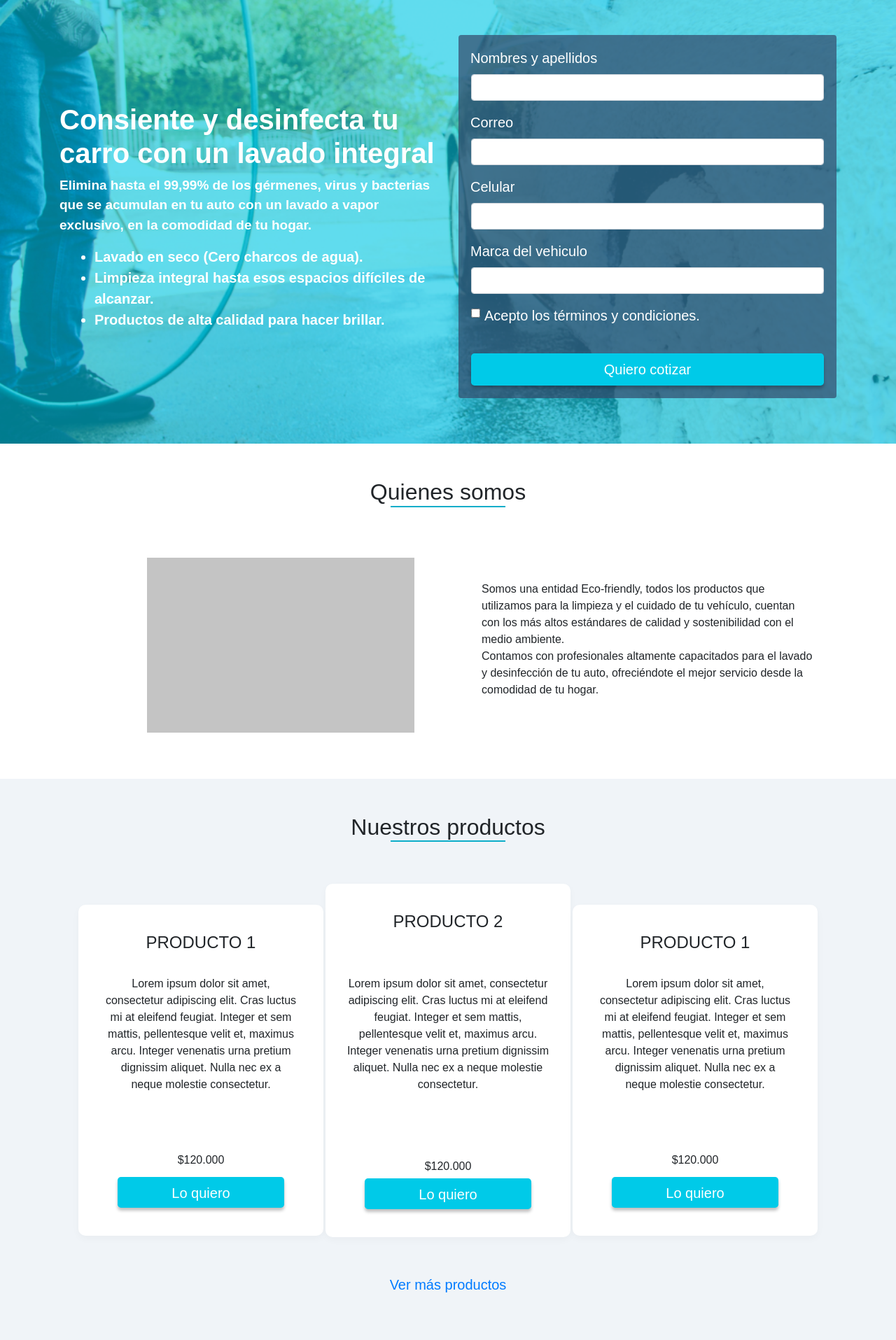
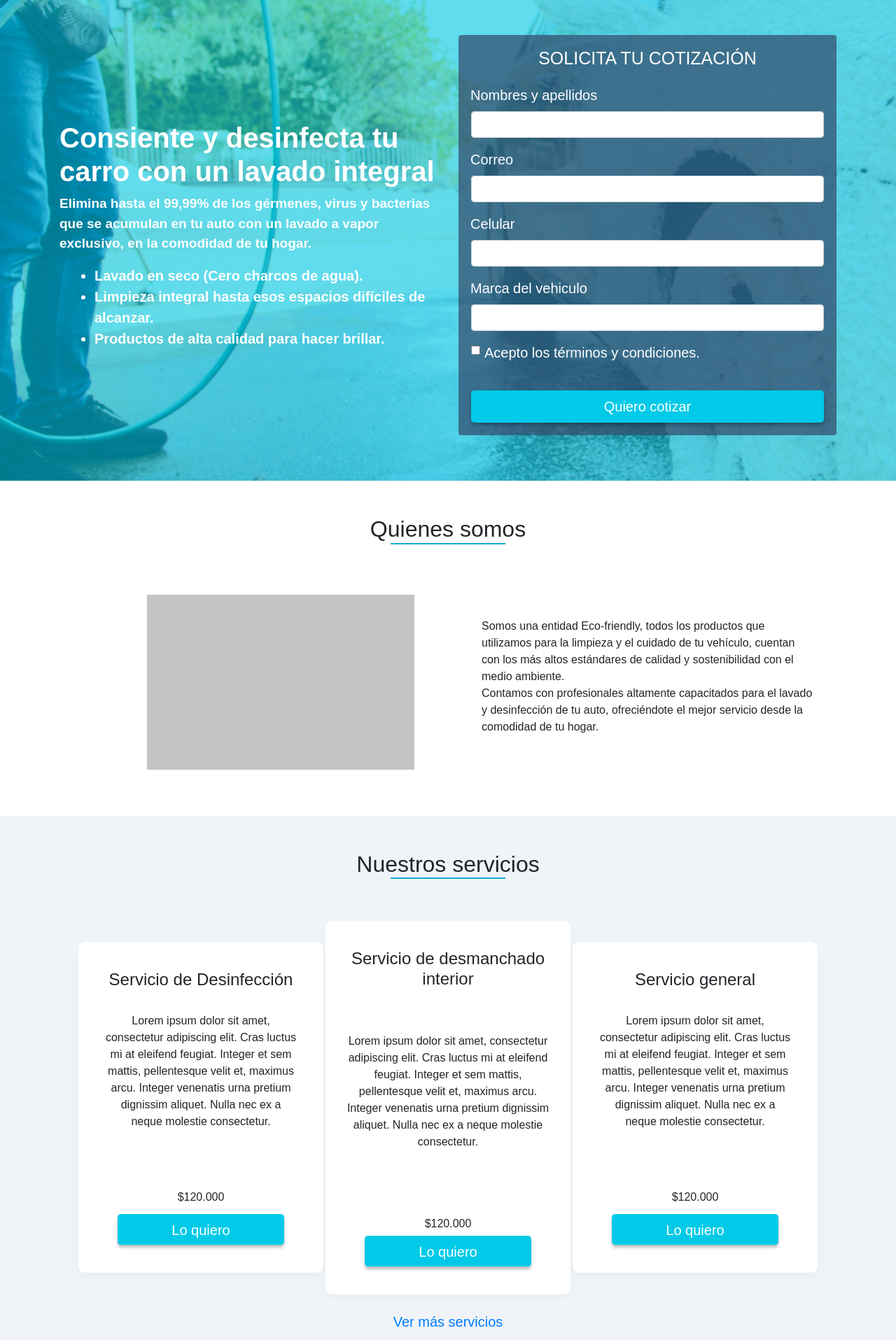
Before and after one commit to fernandoMorillo/lavamigable, a PHP site: page / in a window 1280 px wide. Shown: the part 72-1987 px from the top of the page at 70% size. Run offline with PHP 8.4, Linux system fonts and the light colour scheme.

Commit message:
sección nueva y textos agregados

```diff
--- a/assents/style.css
+++ b/assents/style.css
@@ -31,11 +31,13 @@ nav {
 h1 {
     font-weight: bold !important;
 }
-#subtexto{
+
+#subtexto {
     font-weight: bold;
     font-size: 19px;
 }
-ul{
+
+ul {
     margin-left: 50px;
     font-weight: bold;
     font-size: 20px;
@@ -48,15 +50,24 @@ ul{
 .pos-formulario {
     width: 100%;
 }
-ul:hover{
+
+ul:hover {
 
 }
+
 form {
     padding: 18px;
     background: rgba(51, 74, 107, 0.71);
     margin-bottom: 15px;
     border-radius: 4px;
     color: #ffffff;
+}
+
+#solicita {
+    text-align: center;
+    text-transform: uppercase;
+    padding-bottom: 15px;
+    font-size: 25px;
 }
 
 .pos-formulario form label {
@@ -74,9 +85,11 @@ button {
     padding-top: 15px;
     border: none !important;
 }
-.bot-cotizar:hover{
+
+.bot-cotizar:hover {
     background-color: #46c600 !important;
 }
+
 .mov-btn {
     padding-top: 23px;
 }
@@ -242,16 +255,19 @@ h4 {
 
 .btn-contacto {
     text-align: center;
+    width: 100%;
 }
 
 .nuestro-equipo {
     width: auto;
     padding: 50px 0;
 }
-.caja-equipo{
+
+.caja-equipo {
     padding-top: 14px;
     margin-top: 50px;
 }
+
 .title3 {
     text-align: center;
     font-size: 21px;
@@ -294,6 +310,14 @@ h4 {
 .info-testimonio {
     width: 100%;
     text-align: center;
+}
+.cotizar {
+    background-color: #ffffff;
+    width: auto;
+    padding: 76px 0;
+}
+.cotizar .container .row .col-12 p {
+    margin-bottom: 0;
 }
 
 footer {
@@ -367,7 +391,9 @@ footer {
         height: 100%;
         padding-bottom: 20px;
     }
-
+    #solicita{
+        font-size: 20px;
+    }
     .prod-2__box {
         padding-top: 0;
     }
@@ -385,10 +411,14 @@ footer {
     }
 
     .btn-modif {
-        width: 141px;
+        width: 179px;
     }
+
     .cont-testimonio__row .col-12:nth-child(3) {
         margin-top: 45px;
+    }
+    .cotizar .container .row .col-12 p {
+        text-align: center;
     }
     .direccion__content {
         width: auto;
--- a/index.html
+++ b/index.html
@@ -17,7 +17,7 @@
     </div>
 </header>
 <nav>
-    <div class="h-100 contenedor-nav">
+    <div id="formulario" class="h-100 contenedor-nav">
         <div class="container">
             <div class="row">
                 <div class="col-12 col-lg-6">
@@ -41,6 +41,7 @@
                 <div class="col-12 col-lg-6">
                     <div class="pos-formulario h-100">
                         <form>
+                            <h2 id="solicita">Solicita tu cotización</h2>
                             <div class="form-group">
                                 <label for="name">Nombres y apellidos</label>
                                 <input type="text" class="form-control" id="name">
@@ -99,7 +100,7 @@
 <section class="nuestros-productos">
     <div class="container">
         <div class="title2">
-            <h2 class="titulo">Nuestros productos</h2>
+            <h2 class="titulo">Nuestros servicios</h2>
         </div>
         <div class="cont-productos">
             <div class="row justify-content-center cont-productos__row">
@@ -107,7 +108,7 @@
 
                     <div class="prod-1">
                         <div class="titulo-prod">
-                            <h4>PRODUCTO 1</h4>
+                            <h4>Servicio de Desinfección</h4>
                         </div>
                         <div class="texto-tarjet">
                             <p>
@@ -129,7 +130,7 @@
                 <div class="col-12 col-lg-4">
                     <div class="prod-2">
                         <div class="titulo-prod2">
-                            <h4>PRODUCTO 2</h4>
+                            <h4>Servicio de desmanchado interior</h4>
                         </div>
                         <div class="prod-2__content text-center">
                             <p>
@@ -158,7 +159,7 @@
                 <div class="col-12 col-lg-4">
                     <div class="prod-1">
                         <div class="titulo-prod">
-                            <h4>PRODUCTO 1</h4>
+                            <h4>Servicio general</h4>
                         </div>
                         <div class="texto-tarjet">
                             <p>
@@ -182,7 +183,7 @@
         </div>
     </div>
     <div class="ver-mas">
-        <a href=""><h5>Ver más productos</h5></a>
+        <a href=""><h5>Ver más servicios</h5></a>
     </div>
 </section>
 <section class="contactanos">
@@ -293,6 +294,22 @@
         </div>
     </div>
 </section>
+<section class="cotizar">
+    <div class="container">
+        <div class="row justify-content-center">
+            <div class="col-12 col-lg-4">
+                <p>¡Protégete y protege a toda tu familia con una limpieza profunda integral!
+                </p>
+            </div>
+            <div class="col-12 col-lg-4 d-flex align-items-center">
+                <div class="btn-contacto"><a href="#formulario">
+                    <button type="button" class="btn btn-primary btn-lg btn-blog btn-modif">Quiero Cotizar</button>
+                </a>
+                </div>
+            </div>
+        </div>
+    </div>
+</section>
 <footer>
     <div class="logo-footer">
         <img src="assents/img/logos/logo_lavamigable_blanco.png" alt="" width="200">
```
